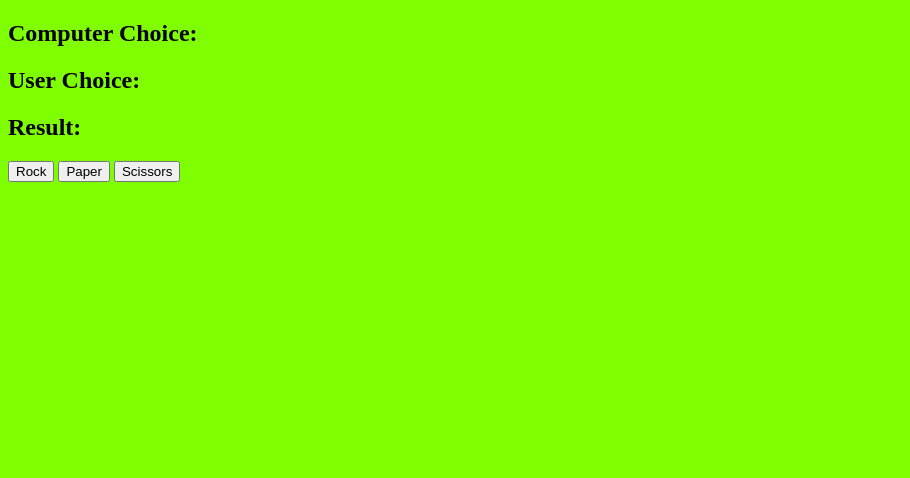
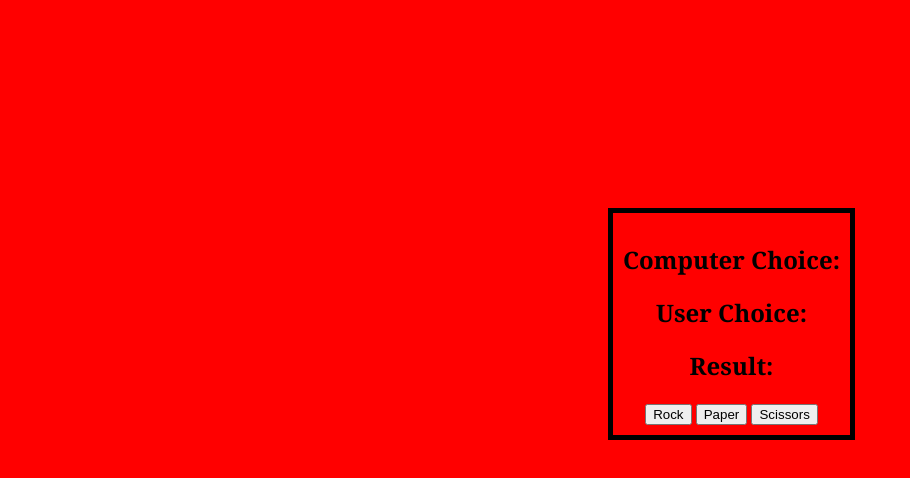
Before and after one commit to osu4life75/Rock-Paper-Scissors-, a plain HTML site: page index.html in a window 1280 px wide. Shown: the whole page, without its empty margins (0-910 px from the left). Drawn offline with Linux system fonts and the light colour scheme.

Commit message:
CSS
Using CSS to make it my own.

```diff
--- a/index.html
+++ b/index.html
@@ -7,6 +7,7 @@
     <title>Rock Paper and Scissors</title>
 </head>
 <body>
+    <div class="card">
       <h2>Computer Choice: <span id="computer-choice"></span></h2>
       <h2>User Choice: <span id="user-choice"></span></h2>
       <h2>Result: <span id="result"></span></h2>
@@ -14,6 +15,7 @@
       <button id="rock">Rock</button>
       <button id="paper">Paper</button>
       <button id="scissors">Scissors</button>
+    </div>
 
   <script src="script.js"  charset="UTF-8"></script>
 </body>
--- a/styles.css
+++ b/styles.css
@@ -1,3 +1,18 @@
 body {
-    background-color: chartreuse;
+    background-color: red;
 }
+
+.card {
+    text-align: center;
+    margin-top: 200px;
+    margin-left: 600px;
+    font-family: Georgia, 'Times New Roman', Times, serif;
+    border-style: solid;
+    border-width: 5px;
+    border-color: black;
+    display: inline-block;
+    padding: 10px;
+
+
+
+}
```
Lines whose indentation alone changed are shown as unchanged.
